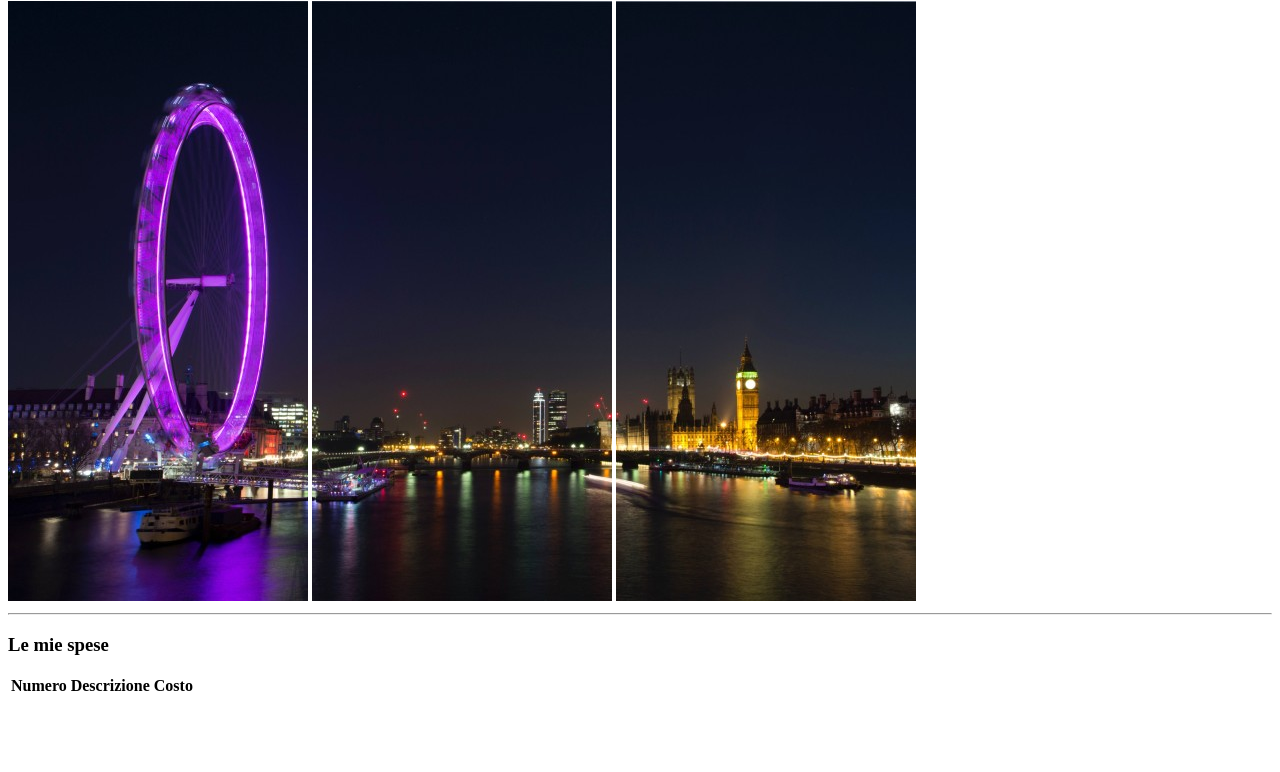
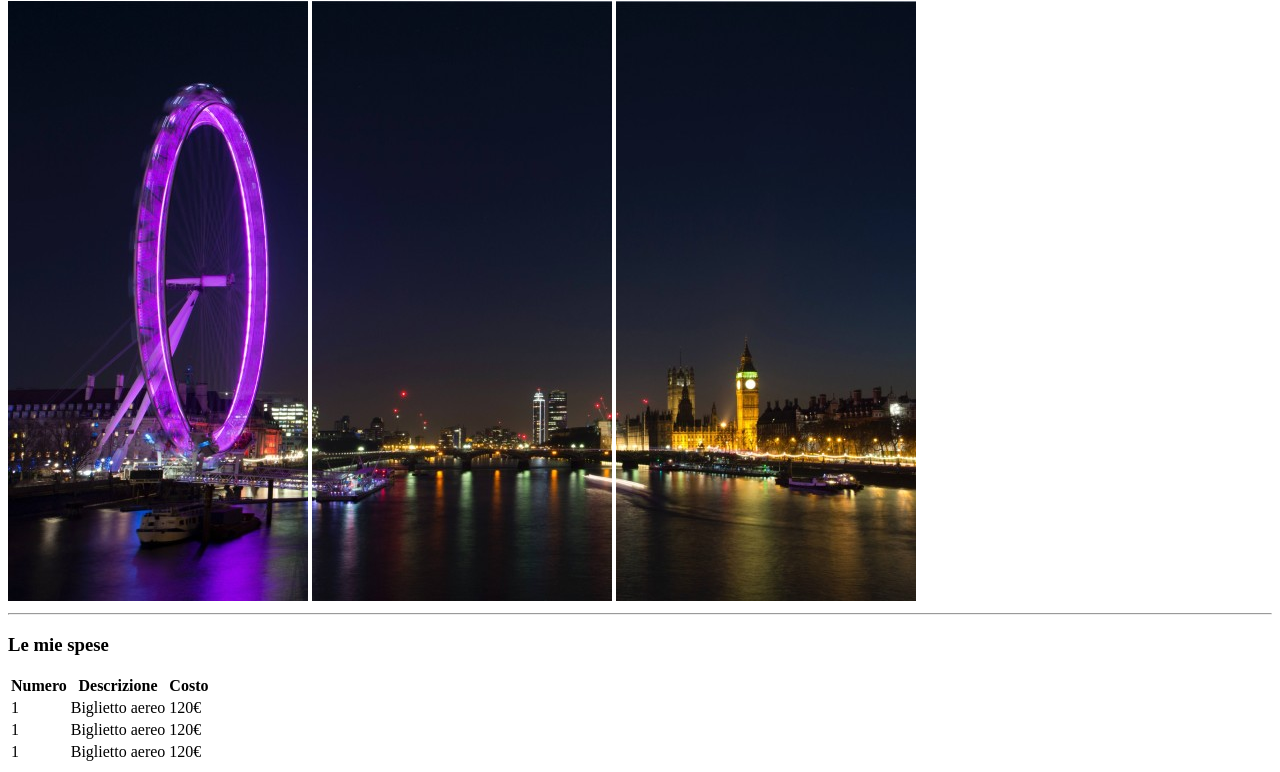
Before and after one commit to EleonoraFlaborea/html-london-trip, a plain HTML site: page index.html in a window 1280 px wide. Shown: the part 79-851 px from the top of the page. Before the commit the page ends 800 px from the top, so only its background shows below. Drawn offline with Linux system fonts and the light colour scheme.

Commit message:
added tbody

```diff
--- a/index.html
+++ b/index.html
@@ -26,6 +26,27 @@
                     <th><strong>Costo</strong></th>
                 </tr>
             </thead>
+
+            <!--Corpo tabella-->
+            <tbody>
+                <tr>
+                    <td>1</td>
+                    <td>Biglietto aereo</td>
+                    <td>120€</td>
+                </tr>
+
+                <tr>
+                    <td>1</td>
+                    <td>Biglietto aereo</td>
+                    <td>120€</td>
+                </tr>
+
+                <tr>
+                    <td>1</td>
+                    <td>Biglietto aereo</td>
+                    <td>120€</td>
+                </tr>
+            </tbody>
         </table>
     </main>
 
```
